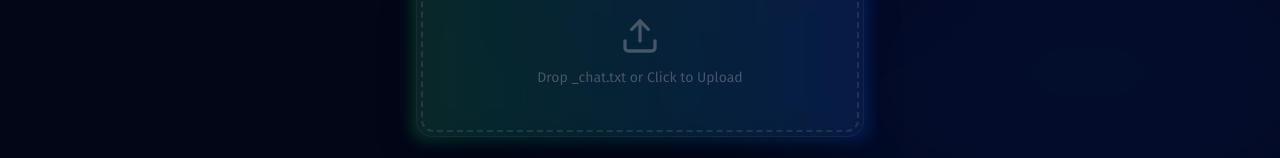
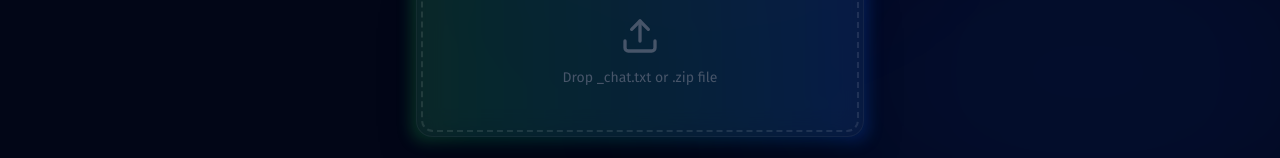
Before and after one commit to furkanemiruzun/wpwrapped, a React (Vite) app: page / in a window 1280 px wide. Shown: the part 608-766 px from the top of the page. Built offline with nearby package versions, Linux system fonts and the light colour scheme.

Commit message:
add support for zip file upload

```diff
--- a/package.json
+++ b/package.json
@@ -18,6 +18,7 @@
     "framer-motion": "^12.29.2",
     "i18next": "^25.8.0",
     "i18next-browser-languagedetector": "^8.2.0",
+    "jszip": "^3.10.1",
     "lucide-react": "^0.563.0",
     "react": "^19.2.0",
     "react-dom": "^19.2.0",
--- a/src/App.jsx
+++ b/src/App.jsx
@@ -2,6 +2,7 @@ import { useState } from 'react';
 import { motion, AnimatePresence } from 'framer-motion';
 import { Upload, MessageCircle, FileText, ChevronRight, Github, Globe, Shield } from 'lucide-react';
 import { useTranslation } from 'react-i18next';
+import JSZip from 'jszip';
 import { GlassCard } from './components/ui/GlassCard';
 import Dashboard from './components/Dashboard';
 import GuideSection from './components/GuideSection';
@@ -148,7 +149,7 @@ function App() {
                     </div>
                     <input
                       type="file"
-                      accept=".txt"
+                      accept=".txt, .zip, application/zip"
                       className="hidden"
                       onChange={handleFileUpload}
                       disabled={loading}
--- a/src/i18n.js
+++ b/src/i18n.js
@@ -11,7 +11,7 @@ const resources = {
             "hero_badge": "✨ WhatsApp Analysis Reimagined",
             "hero_title": "Unlock insights from <br/> your conversations.",
             "hero_subtitle": "Visualize usage patterns, most discussed topics, sleep schedules, and top emojis with our premium analysis engine.",
-            "drop_text": "Drop _chat.txt or Click to Upload",
+            "drop_text": "Drop _chat.txt or .zip file",
             "crunching": "Crunching data...",
             "card_private_title": "100% Private",
             "card_private_desc": "Analysis runs entirely in your browser. No data leaves your device.",
@@ -65,7 +65,7 @@ const resources = {
             "hero_badge": "✨ WhatsApp Analizi Yeniden Tasarlandı",
             "hero_title": "Sohbetlerinizdeki <br/> gizli detayları keşfedin.",
             "hero_subtitle": "Konuşma alışkanlıklarınızı, en çok konuşulan konuları, uyku düzeninizi ve favori emojilerinizi görselleştirin.",
-            "drop_text": "_chat.txt dosyasını bırakın veya tıklayın",
+            "drop_text": "_chat.txt veya .zip dosyasını bırakın",
             "crunching": "Veriler işleniyor...",
             "card_private_title": "%100 Gizli",
             "card_private_desc": "Analiz tamamen tarayıcınızda yapılır. Verileriniz asla cihazınızdan çıkmaz.",
```
Also changed, not shown: 1 other file (tests, documents, lock files or other folders).
